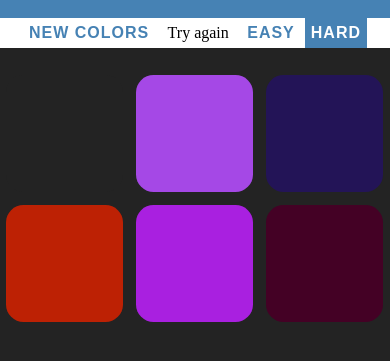
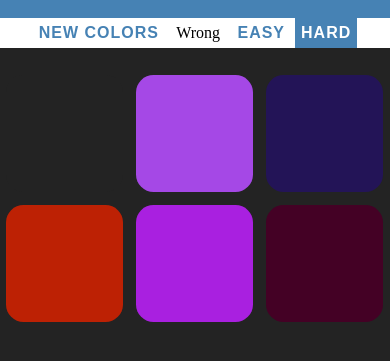
Before and after one commit to martinsoengas/wdb-color-game-rgb, a plain HTML site: page index.html in a window 390 px wide. Both pictures are taken after a click on the element 64 px from the left and 366 px from the top of the page. Shown: the part 233-594 px from the top of the page. Drawn offline with Linux system fonts and the light colour scheme.

Commit message:
small corrections for mobile view

```diff
--- a/css/style.scss
+++ b/css/style.scss
@@ -70,5 +70,5 @@ button:hover{
 
 #message{
     display: inline-block;
-    width: 20%;
+    width: 15%;
 }
--- a/js/script.js
+++ b/js/script.js
@@ -39,7 +39,7 @@ function setupSquares(){
                 reset.textContent = "Play again?";
            } else {
                 this.style.backgroundColor = "#232323";
-                messageDisplay.textContent = "Try again";
+                messageDisplay.textContent = "Wrong";
            }
         });
     }
```
Also changed, not shown: css/style.css.
